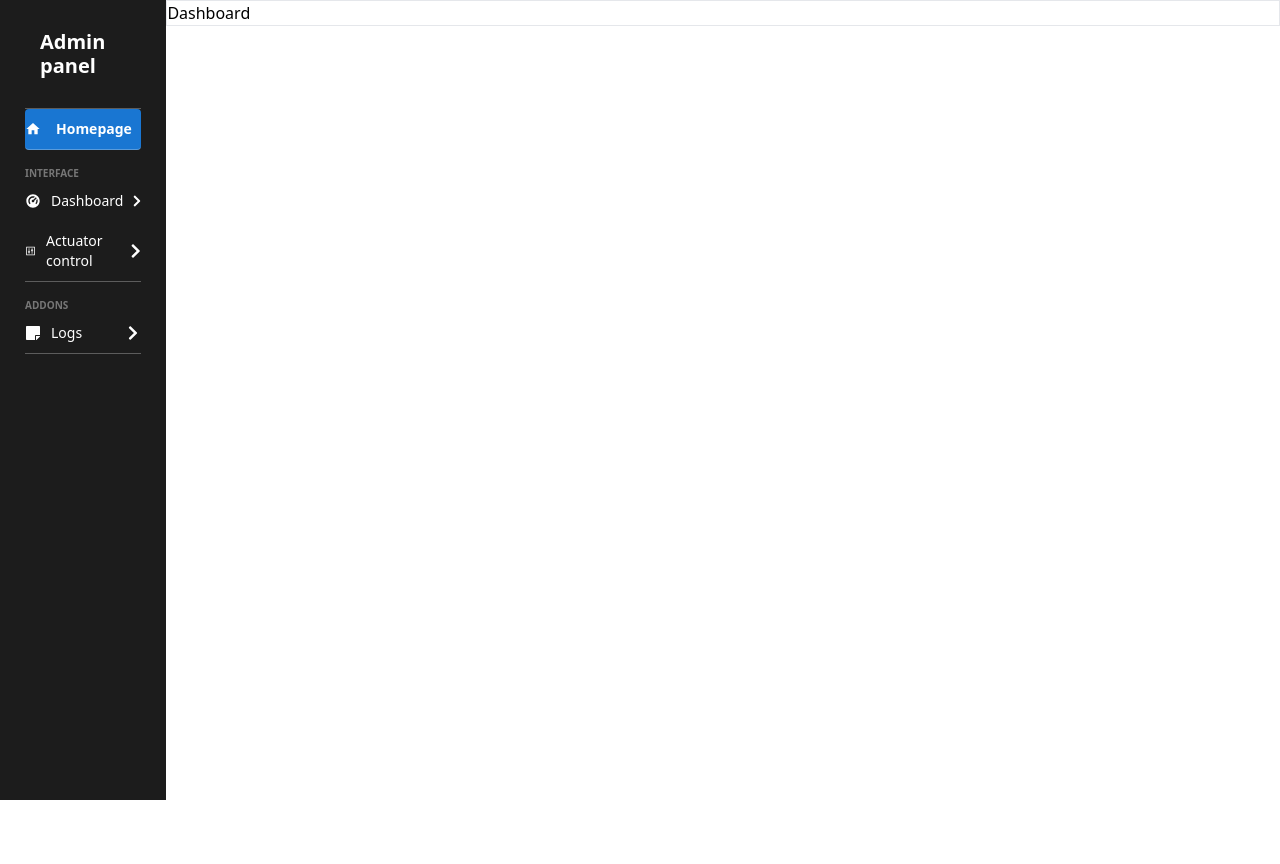
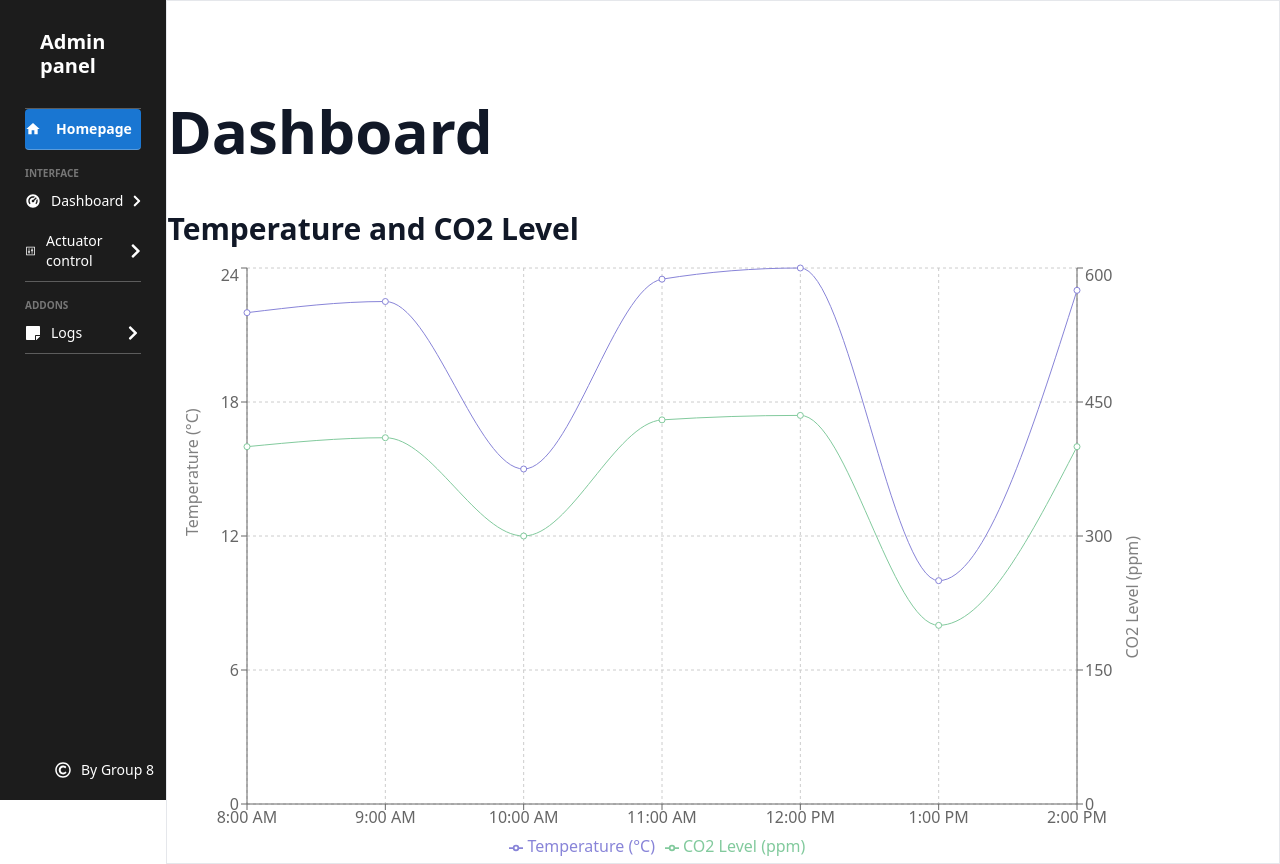
Before and after one commit to khizerkhan-2316/kos.client, a React (Create React App) app: page /dashboard in a window 1280 px wide. Before the commit the page ends 800 px from the top, so only its background shows below. Built offline with nearby package versions, Linux system fonts and the light colour scheme.

Commit message:
Added graph

```diff
--- a/package.json
+++ b/package.json
@@ -14,6 +14,7 @@
     "react-icons": "^5.1.0",
     "react-router-dom": "^6.22.3",
     "react-scripts": "5.0.1",
+    "recharts": "^2.12.5",
     "web-vitals": "^2.1.4"
   },
   "scripts": {
--- a/src/components/Sidebar.js
+++ b/src/components/Sidebar.js
@@ -1,24 +1,21 @@
-import React from 'react'
+import React from 'react';
 import { useState } from 'react';
 import { Link } from 'react-router-dom';
 import { MdHome } from "react-icons/md";
 import { RiDashboard2Fill } from "react-icons/ri";
 import { AiOutlineControl } from "react-icons/ai";
-import { FaStickyNote,FaChevronRight,} from "react-icons/fa"
+import { FaStickyNote, FaChevronRight, FaRegCopyright } from "react-icons/fa";
 
 function Sidebar() {
 
-  const [highlight, setHighlight] = useState(
-    {
+  const [highlight, setHighlight] = useState({
     Homepage: true,
     dashboard: false,
     control: false,
     logs: false,
-
   });
 
   function toggleHighlight(page) {
-
     const newHighlight = { ...highlight };
     Object.keys(newHighlight).forEach((key) => {
       newHighlight[key] = false;
@@ -27,42 +24,46 @@ function Sidebar() {
     setHighlight(newHighlight);
   }
 
-
   return (
     <div className='bg-[#1c1c1c] px-[25px] w-[13%] h-screen fixed'>
       <div className='px-[15px] py-[30px] flex items-center justify-center border-b-[1px] border-[#ededed]/[0.3]'>
         <h1 className='text-white text-[20px] leading-[24px] font-extrabold cursor-pointer'>Admin panel</h1>
       </div>
-            <div className='rounded flex items-center gap-[15px] py-[10px] border-b-[1px] border-[#EDEDED]/[0.3] cursor-pointer' style={highlight.Homepage? {backgroundColor: "#1976D2"} : {}}>
+      <div className='rounded flex items-center gap-[15px] py-[10px] border-b-[1px] border-[#EDEDED]/[0.3] cursor-pointer' style={highlight.Homepage ? { backgroundColor: "#1976D2" } : {}}>
         <MdHome color='white' />
-                <Link onClick = {() => toggleHighlight("Homepage")} to="/" className='text-[14px] leading-[20px] font-bold text-white'>Homepage</Link>
+        <Link onClick={() => toggleHighlight("Homepage")} to="/" className='text-[14px] leading-[20px] font-bold text-white'>Homepage</Link>
       </div>
       <div className='pt-[15px] border-b-[1px] border-[#EDEDED]/[0.3]'>
         <p className='text-[10px] font-extrabold leading-[16px] text-white/[0.4]'> INTERFACE</p>
-                <div className='flex items-center justify-between gap-[10px] py-[10px] cursor-pointer rounded' style={highlight.dashboard? {backgroundColor: "#1976D2"} : {}}>
+        <div className='flex items-center justify-between gap-[10px] py-[10px] cursor-pointer rounded' style={highlight.dashboard ? { backgroundColor: "#1976D2" } : {}}>
           <div className='flex items-center gap-[10px]'>
-                        <RiDashboard2Fill color='white' /> <Link onClick = {() => toggleHighlight("dashboard")} to="/dashboard" className='text-[14px] leading-[20px] font-normal text-white'>Dashboard</Link>
+            <RiDashboard2Fill color='white' /> <Link onClick={() => toggleHighlight("dashboard")} to="/dashboard" className='text-[14px] leading-[20px] font-normal text-white'>Dashboard</Link>
           </div>
           <FaChevronRight color='white' />
         </div>
-                <div className='flex items-center justify-between gap-[10px] py-[10px] rounded cursor-pointer' style={highlight.control? {backgroundColor: "#1976D2"} : {}}>
+        <div className='flex items-center justify-between gap-[10px] py-[10px] rounded cursor-pointer' style={highlight.control ? { backgroundColor: "#1976D2" } : {}}>
           <div className='flex items-center gap-[10px]'>
-                        <AiOutlineControl color='white' /> <Link onClick = {() => toggleHighlight("control")} to="/control" className='text-[14px] leading-[20px] font-normal text-white'>Actuator control</Link>
+            <AiOutlineControl color='white' /> <Link onClick={() => toggleHighlight("control")} to="/control" className='text-[14px] leading-[20px] font-normal text-white'>Actuator control</Link>
           </div>
           <FaChevronRight color='white' />
         </div>
       </div>
       <div className='pt-[15px] border-b-[1px] border-[#EDEDED]/[0.3]'>
         <p className='text-[10px] font-extrabold leading-[16px] text-white/[0.4]'> ADDONS</p>
-                <div className='flex items-center justify-between gap-[10px] py-[10px] rounded cursor-pointer' style={highlight.logs? {backgroundColor: "#1976D2"} : {}}>
+        <div className='flex items-center justify-between gap-[10px] py-[10px] rounded cursor-pointer' style={highlight.logs ? { backgroundColor: "#1976D2" } : {}}>
           <div className='flex items-center gap-[10px]'>
-                        <FaStickyNote color='white' /><Link onClick = {() => toggleHighlight("logs")} to ="/logs" className='text-[14px] leading-[20px] font-normal text-white'>Logs</Link>
+            <FaStickyNote color='white' /><Link onClick={() => toggleHighlight("logs")} to="/logs" className='text-[14px] leading-[20px] font-normal text-white'>Logs</Link>
           </div>
           <FaChevronRight color='white' />
         </div>
       </div>
+      <div className='absolute bottom-[20px] left-[55px]'>
+        <div className='flex items-center gap-[10px]'>
+          <FaRegCopyright color='white' /><p className='text-[14px] leading-[20px] font-normal text-white'>By Group 8</p>
         </div>
-    )
+      </div>
+    </div>
+  );
 }
 
-export default Sidebar
+export default Sidebar;
--- a/src/pages/Dashboard.js
+++ b/src/pages/Dashboard.js
@@ -1,7 +1,76 @@
+import React from 'react';
+import { LineChart, Line, XAxis, YAxis, CartesianGrid, Tooltip, Legend, ResponsiveContainer } from 'recharts';
+
+const data = [
+  {
+    time: '8:00 AM',
+    temperature: 22,
+    co2Level: 400,
+  },
+  {
+    time: '9:00 AM',
+    temperature: 22.5,
+    co2Level: 410,
+  },
+  {
+    time: '10:00 AM',
+    temperature: 15,
+    co2Level: 300,
+  },
+  {
+    time: '11:00 AM',
+    temperature: 23.5,
+    co2Level: 430,
+  },
+  {
+    time: '12:00 PM',
+    temperature: 24,
+    co2Level: 435,
+  },
+  {
+    time: '1:00 PM',
+    temperature: 10,
+    co2Level: 200,
+  },
+  {
+    time: '2:00 PM',
+    temperature: 23,
+    co2Level: 400,
+  },
+];
+
 function Dashboard() {
   return (
     <div className="w-[87%] border ml-[13%]">
-      <h1>Dashboard</h1>
+      <h1 className="mt-[100px] mb-4 text-4xl font-semibold leading-tight text-gray-900 md:text-5xl lg:text-6xl">Dashboard</h1>
+      <h2 className="mt-[50px] mb-4 text-3xl font-semibold text-gray-900">Temperature and CO2 Level</h2>
+
+      <div className='flex'>
+        <div className='basic-[70%]'>
+        <LineChart
+          width={1000}
+          height={600}
+          data={data}
+          margin={{
+            top: 5,
+            right: 30,
+            left: 20,
+            bottom: 5,
+          }}
+        >
+          <CartesianGrid strokeDasharray="3 3" />
+          <XAxis dataKey="time" />
+          <YAxis yAxisId="left" label={{ value: 'Temperature (°C)', angle: -90, position: 'insideLeft' }} />
+          <YAxis yAxisId="right" label={{ value: 'CO2 Level (ppm)', angle: -90, position: 'insideRight' }} orientation="right" />
+          <Tooltip />
+          <Legend />
+          <Line yAxisId="left" type="monotone" dataKey="temperature" stroke="#8884d8" activeDot={{ r: 8 }} name="Temperature (°C)" />
+          <Line yAxisId="right" type="monotone" dataKey="co2Level" stroke="#82ca9d" name="CO2 Level (ppm)" />
+        </LineChart>
+        </div>
+        <div className='basic-[30%]'>
+      </div>
+    </div>
     </div>
   );
 }
```
Also changed, not shown: 1 other file (tests, documents, lock files or other folders). Lines whose indentation alone changed are shown as unchanged.
